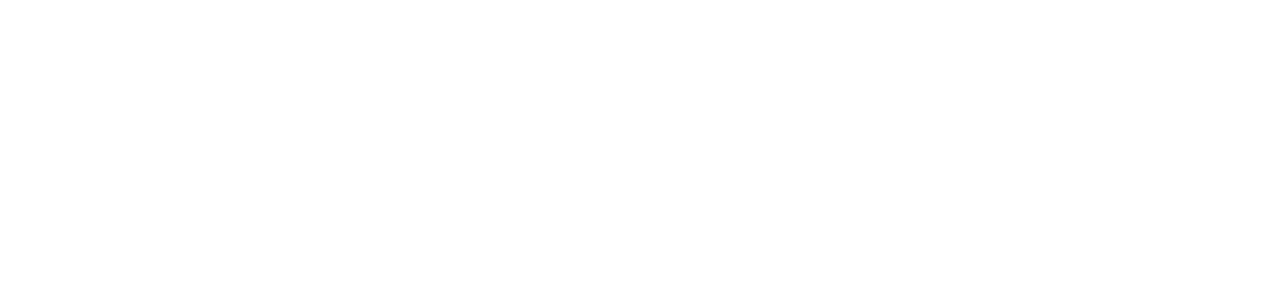
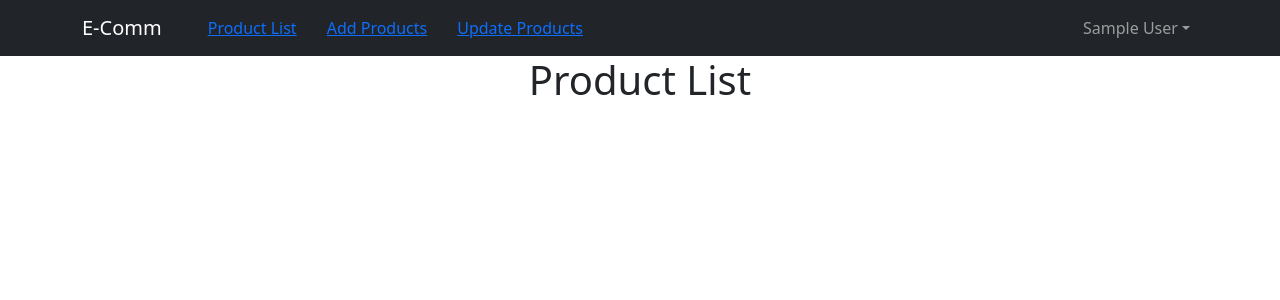
Before and after one commit to fatih-tutar/ecomm-dashboard-react-js-and-laravel, a React (Create React App) app: page / in a window 1280 px wide. Before the commit this address had no page. Shown: the top 300 px of the page. Built offline with nearby package versions, Linux system fonts and the light colour scheme; sample sign-in values are in the browser's storage.

Commit message:
Product Listing Router

```diff
--- a/src/App.js
+++ b/src/App.js
@@ -1,11 +1,11 @@
 import './App.css';
-import Header from './Header';
-import {BrowserRouter, Routes, Route} from 'react-router-dom'
-import Login from './Login'
-import Register from './Register'
-import AddProduct from './AddProduct'
-import UpdateProduct from './UpdateProduct'
+import {BrowserRouter, Routes, Route} from 'react-router-dom';
+import Login from './Login';
+import Register from './Register';
+import AddProduct from './AddProduct';
+import UpdateProduct from './UpdateProduct';
 import Protected from './Protected';
+import ProductList from './ProductList';
 
 function App() {
   return (
@@ -13,10 +13,11 @@
       <BrowserRouter>
         {/* <h1>Ecommerce Laravel and ReactJS Project</h1> */}
         <Routes>
-          <Route path="login" element={<Login/>} />
-          <Route path="register" element={<Register/>} />
-          <Route path="add" element={<Protected Cmp={AddProduct}/>} />
-          <Route path="update" element={<Protected Cmp={UpdateProduct}/>} />
+          <Route path="/login" element={<Login/>} />
+          <Route path="/register" element={<Register/>} />
+          <Route path="/add" element={<Protected Cmp={AddProduct}/>} />
+          <Route path="/update" element={<Protected Cmp={UpdateProduct}/>} />
+          <Route path="/" element={<Protected Cmp={ProductList}/>} />
         </Routes>
       </BrowserRouter>
     </div>
--- a/src/Header.js
+++ b/src/Header.js
@@ -1,5 +1,5 @@
 import {Container, Nav, Navbar, NavDropdown} from 'react-bootstrap'
-import {Link, Navigate, useNavigate} from 'react-router-dom'
+import {Link, useNavigate} from 'react-router-dom'
 
 function Header(){
     let user = JSON.parse(localStorage.getItem('user-info'))
@@ -18,6 +18,7 @@
                         localStorage.getItem('user-info')
                         ?
                         <>
+                            <Link to="/">Product List</Link>
                             <Link to="/add">Add Products</Link>
                             <Link to="/update">Update Products</Link>
                         </>
--- /dev/null
+++ b/src/ProductList.js
@@ -0,0 +1,11 @@
+import Header from './Header'
+function ProductList()
+{
+    return (
+        <div>
+            <Header/>
+            <h1>Product List</h1>
+        </div>
+    )
+}
+export default ProductList;
```
Also changed, not shown: 1 other file (tests, documents, lock files or other folders).
